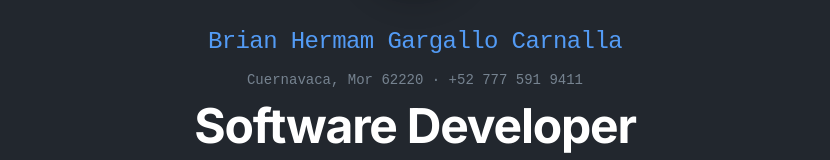
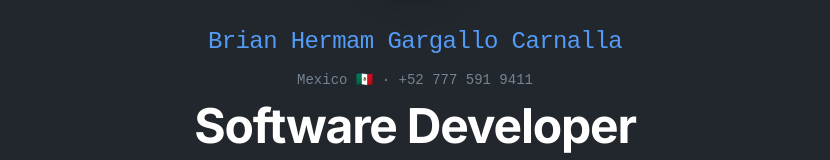
Before and after one commit to Zedieee/CV, a Next.js app: page / in a window 1280 px wide. Shown: the part 276-436 px from the top of the page, without its empty margins (225-1055 px from the left). Built offline with nearby package versions, Linux system fonts and the light colour scheme.

Commit message:
Update page.js

```diff
--- a/src/app/page.js
+++ b/src/app/page.js
@@ -46,7 +46,7 @@ export default async function Home({ searchParams }) {
                         Brian Hermam Gargallo Carnalla
                     </h2>
                     <p className="text-sm font-mono text-github-muted">
-                        Cuernavaca, Mor 62220 · +52 777 591 9411
+                        Mexico 🇲🇽 · +52 777 591 9411
                     </p>
                     <h1 className="text-4xl md:text-5xl font-bold text-white tracking-tight leading-tight">
                         {t.heroTitle}
```
